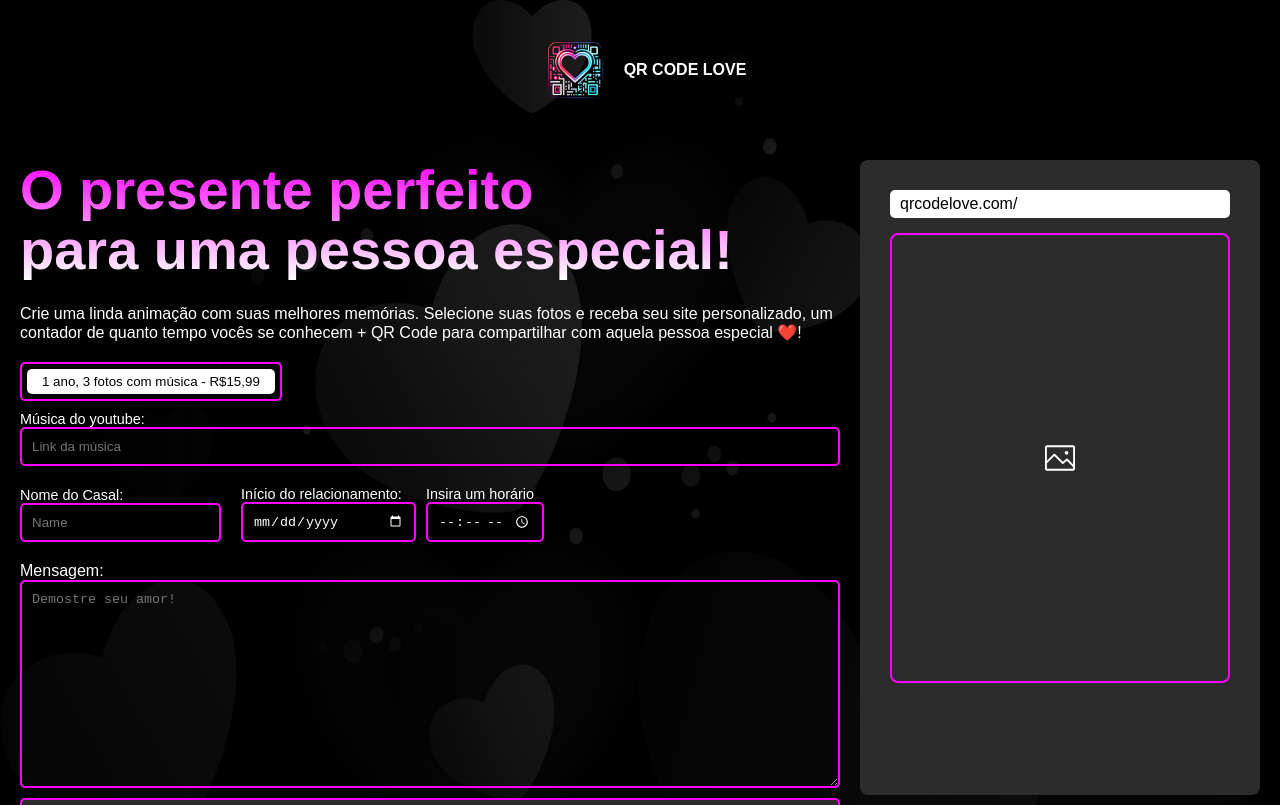
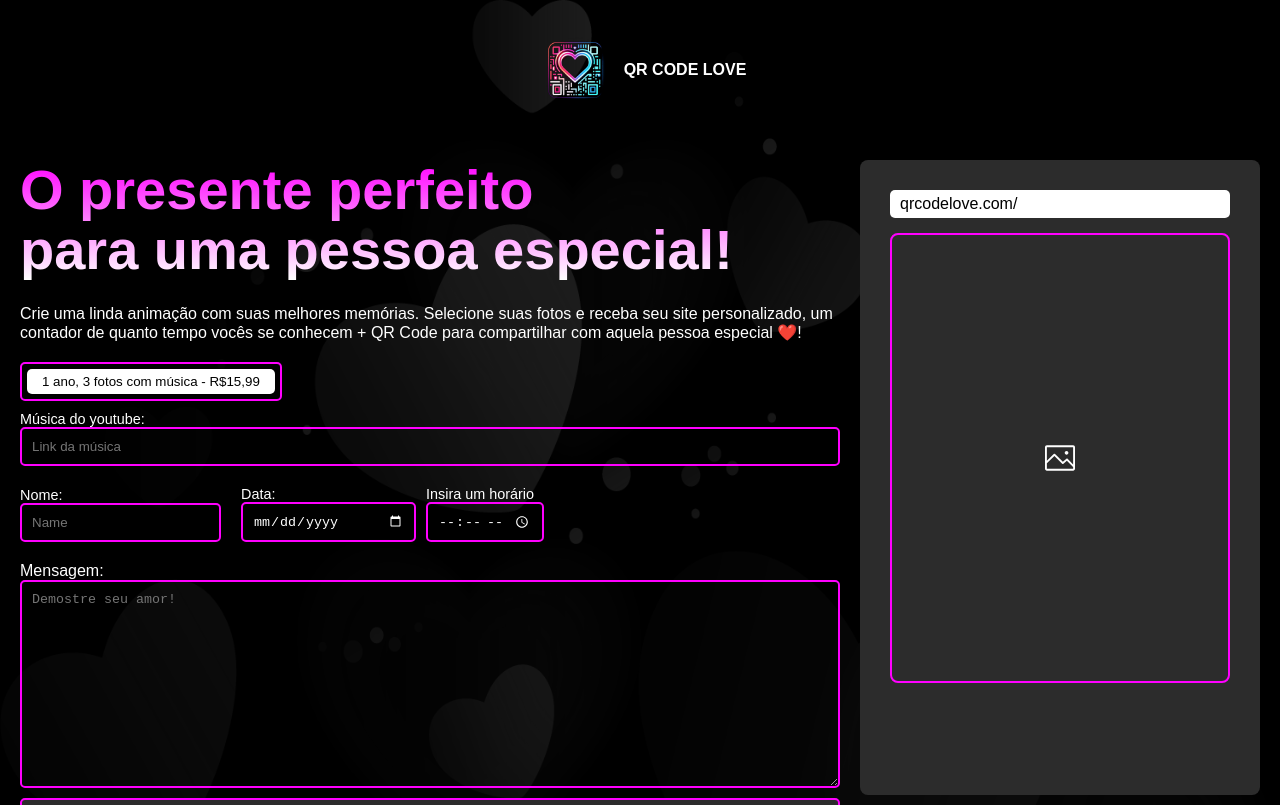
Before and after one commit to marceloaraujodev/lovebirds, a Next.js app: page / in a window 1280 px wide. Shown: the top 805 px of the page. Built offline with nearby package versions, Linux system fonts and the light colour scheme.

Commit message:
Inicio do relacionamento por Data

```diff
--- a/app/components/Form/Form.jsx
+++ b/app/components/Form/Form.jsx
@@ -168,7 +168,7 @@ export default function Form() {
 
         <div className={c.detailsCont}>
           <label className={c.couplesName}>
-            Nome do Casal:
+            Nome:
             <input onChange={(e) => {
               const updatedName = e.target.value;
               setName(updatedName)
@@ -177,7 +177,7 @@ export default function Form() {
           </label>
 
           <label className={c.startDate}>
-            Início do relacionamento:
+            Data:
             <input type="date" name="date" required onChange={(e) => setDate(e.target.value)} value={date} />
           </label>
 
```
